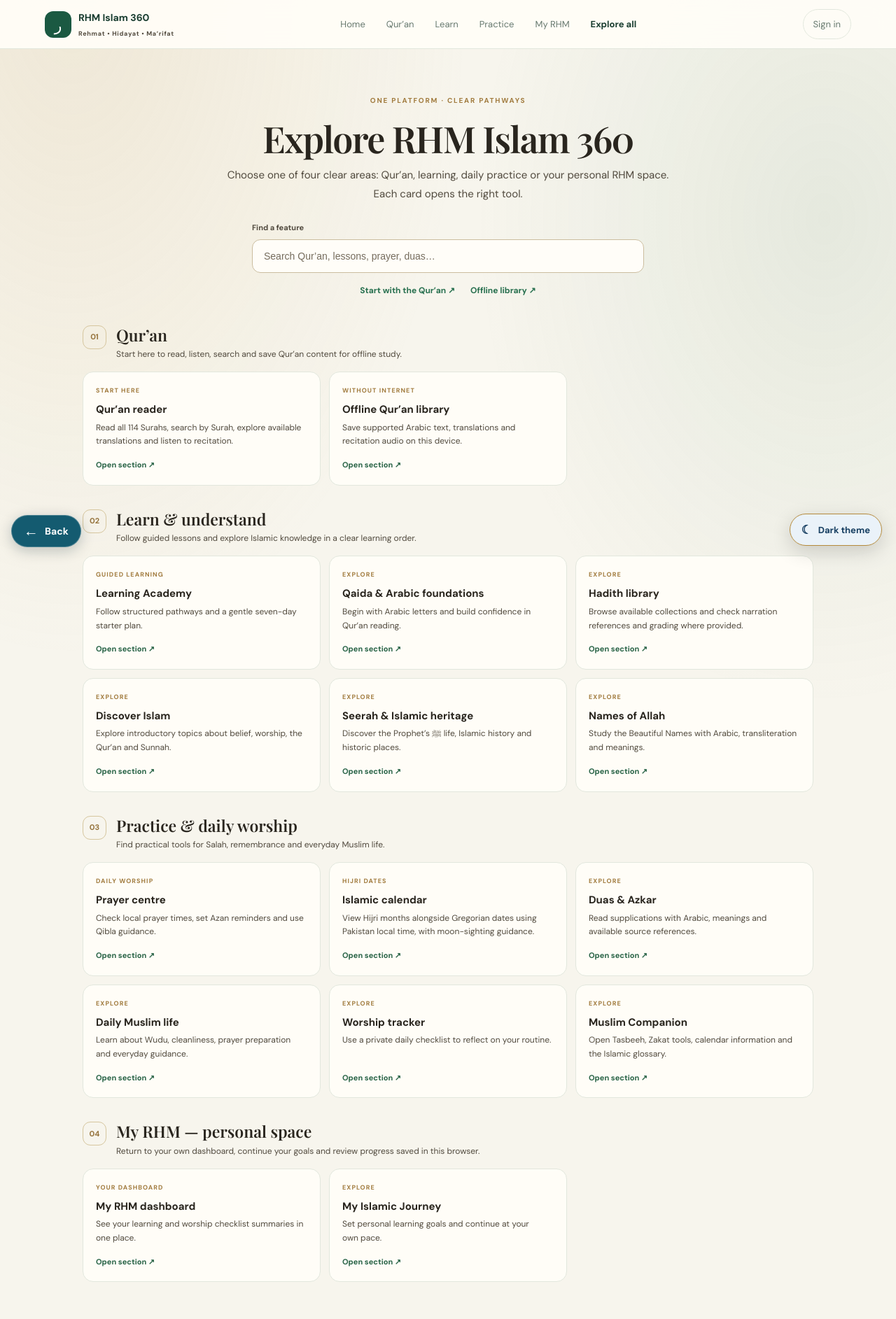
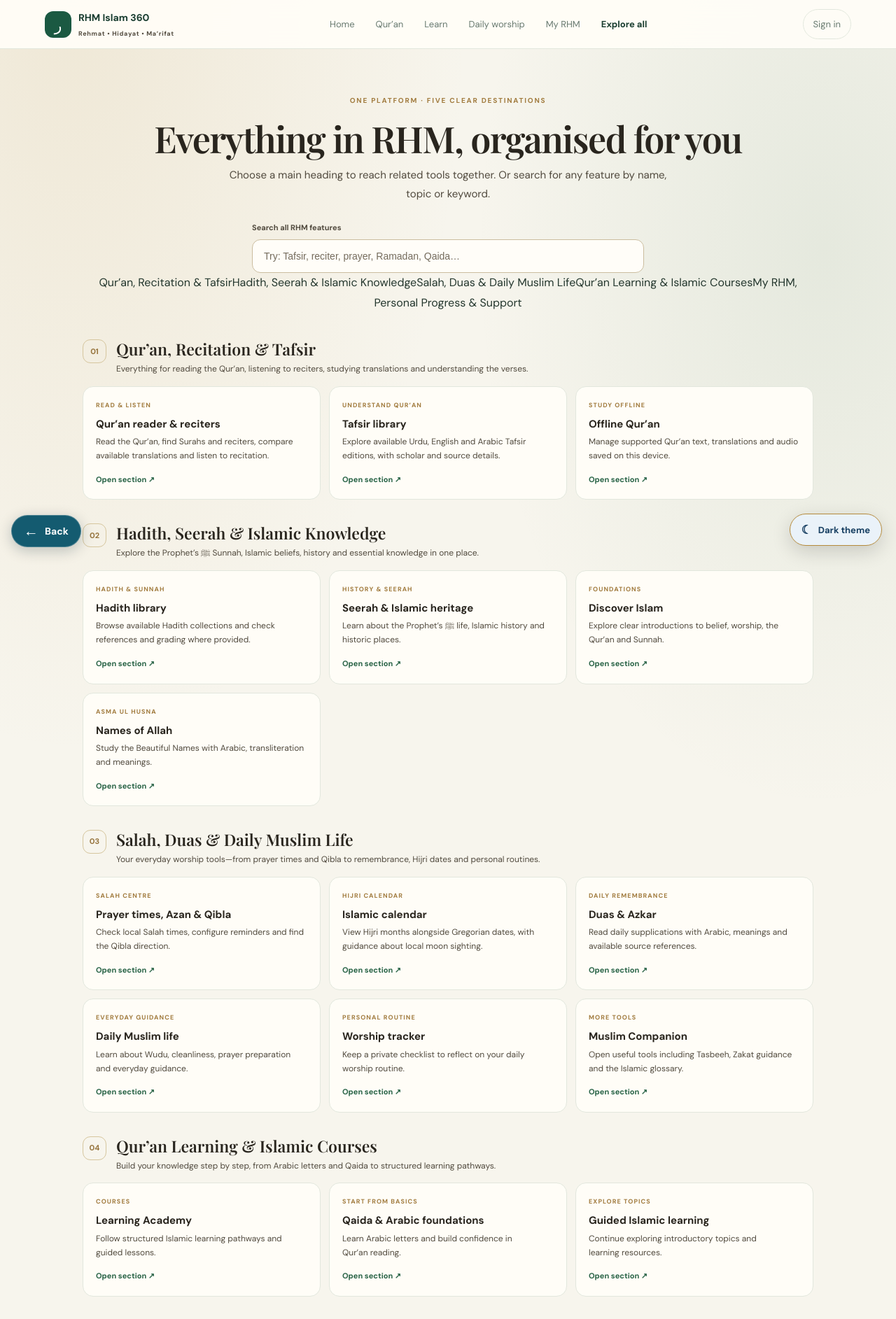
Before and after one commit to muhammadhadiurrehman7-max/rhm-islamic-circle, a Next.js app: page /explore in a window 1280 px wide. Shown: the top 1885 px of the page at 70% size. Built offline with nearby package versions, Linux system fonts and the light colour scheme; a web font is replaced by a local one.

Commit message:
Organise Explore into clear feature hubs

```diff
--- a/app/explore/page.tsx
+++ b/app/explore/page.tsx
@@ -3,56 +3,67 @@
 import { useMemo, useState } from "react";
 import styles from "./page.module.css";
 
-type Feature = { title: string; description: string; href: string; label?: string };
+type Feature = { title: string; description: string; href: string; label?: string; keywords?: string };
 type Group = { id: string; number: string; title: string; intro: string; features: Feature[] };
 
 const groups: Group[] = [
   {
     id: "quran",
     number: "01",
-    title: "Qur’an",
-    intro: "Start here to read, listen, search and save Qur’an content for offline study.",
+    title: "Qur’an, Recitation & Tafsir",
+    intro: "Everything for reading the Qur’an, listening to reciters, studying translations and understanding the verses.",
     features: [
-      { title: "Qur’an reader", description: "Read all 114 Surahs, search by Surah, explore available translations and listen to recitation.", href: "/quran", label: "Start here" },
-      { title: "Offline Qur’an library", description: "Save supported Arabic text, translations and recitation audio on this device.", href: "/quran/offline", label: "Without internet" },
+      { title: "Qur’an reader & reciters", description: "Read the Qur’an, find Surahs and reciters, compare available translations and listen to recitation.", href: "/quran", label: "Read & listen", keywords: "quran surah ayah audio reciter translation" },
+      { title: "Tafsir library", description: "Explore available Urdu, English and Arabic Tafsir editions, with scholar and source details.", href: "/tafsir", label: "Understand Qur’an", keywords: "tafsir tafseer scholars ibn kathir jalalayn bayan ul quran" },
+      { title: "Offline Qur’an", description: "Manage supported Qur’an text, translations and audio saved on this device.", href: "/offline", label: "Study offline", keywords: "download saved offline no internet" },
     ],
   },
   {
-    id: "learn",
+    id: "knowledge",
     number: "02",
-    title: "Learn & understand",
-    intro: "Follow guided lessons and explore Islamic knowledge in a clear learning order.",
+    title: "Hadith, Seerah & Islamic Knowledge",
+    intro: "Explore the Prophet’s ﷺ Sunnah, Islamic beliefs, history and essential knowledge in one place.",
     features: [
-      { title: "Learning Academy", description: "Follow structured pathways and a gentle seven-day starter plan.", href: "/academy", label: "Guided learning" },
-      { title: "Qaida & Arabic foundations", description: "Begin with Arabic letters and build confidence in Qur’an reading.", href: "/qaida" },
-      { title: "Hadith library", description: "Browse available collections and check narration references and grading where provided.", href: "/hadith" },
-      { title: "Discover Islam", description: "Explore introductory topics about belief, worship, the Qur’an and Sunnah.", href: "/learn" },
-      { title: "Seerah & Islamic heritage", description: "Discover the Prophet’s ﷺ life, Islamic history and historic places.", href: "/heritage" },
-      { title: "Names of Allah", description: "Study the Beautiful Names with Arabic, transliteration and meanings.", href: "/names-of-allah" },
+      { title: "Hadith library", description: "Browse available Hadith collections and check references and grading where provided.", href: "/hadith", label: "Hadith & Sunnah", keywords: "bukhari muslim hadith sunnah narration" },
+      { title: "Seerah & Islamic heritage", description: "Learn about the Prophet’s ﷺ life, Islamic history and historic places.", href: "/heritage", label: "History & Seerah", keywords: "seerah biography history heritage" },
+      { title: "Discover Islam", description: "Explore clear introductions to belief, worship, the Qur’an and Sunnah.", href: "/learn", label: "Foundations", keywords: "belief aqeedah islam basics" },
+      { title: "Names of Allah", description: "Study the Beautiful Names with Arabic, transliteration and meanings.", href: "/names-of-allah", label: "Asma ul Husna", keywords: "allah names attributes" },
     ],
   },
   {
     id: "practice",
     number: "03",
-    title: "Practice & daily worship",
-    intro: "Find practical tools for Salah, remembrance and everyday Muslim life.",
+    title: "Salah, Duas & Daily Muslim Life",
+    intro: "Your everyday worship tools—from prayer times and Qibla to remembrance, Hijri dates and personal routines.",
     features: [
-      { title: "Prayer centre", description: "Check local prayer times, set Azan reminders and use Qibla guidance.", href: "/prayer-times", label: "Daily worship" },
-      { title: "Islamic calendar", description: "View Hijri months alongside Gregorian dates using Pakistan local time, with moon-sighting guidance.", href: "/islamic-calendar", label: "Hijri dates" },
-      { title: "Duas & Azkar", description: "Read supplications with Arabic, meanings and available source references.", href: "/duas" },
-      { title: "Daily Muslim life", description: "Learn about Wudu, cleanliness, prayer preparation and everyday guidance.", href: "/daily-life" },
-      { title: "Worship tracker", description: "Use a private daily checklist to reflect on your routine.", href: "/worship-tracker" },
-      { title: "Muslim Companion", description: "Open Tasbeeh, Zakat tools, calendar information and the Islamic glossary.", href: "/companion" },
+      { title: "Prayer times, Azan & Qibla", description: "Check local Salah times, configure reminders and find the Qibla direction.", href: "/prayer-times", label: "Salah centre", keywords: "namaz salah prayer azan adhan qibla" },
+      { title: "Islamic calendar", description: "View Hijri months alongside Gregorian dates, with guidance about local moon sighting.", href: "/islamic-calendar", label: "Hijri calendar", keywords: "hijri ramadan eid islamic dates" },
+      { title: "Duas & Azkar", description: "Read daily supplications with Arabic, meanings and available source references.", href: "/duas", label: "Daily remembrance", keywords: "dua dhikr zikr morning evening" },
+      { title: "Daily Muslim life", description: "Learn about Wudu, cleanliness, prayer preparation and everyday guidance.", href: "/daily-life", label: "Everyday guidance", keywords: "wudu ablution taharah cleanliness" },
+      { title: "Worship tracker", description: "Keep a private checklist to reflect on your daily worship routine.", href: "/worship-tracker", label: "Personal routine", keywords: "habit salah fasting tracker" },
+      { title: "Muslim Companion", description: "Open useful tools including Tasbeeh, Zakat guidance and the Islamic glossary.", href: "/companion", label: "More tools", keywords: "tasbeeh zakat glossary" },
+    ],
+  },
+  {
+    id: "learning",
+    number: "04",
+    title: "Qur’an Learning & Islamic Courses",
+    intro: "Build your knowledge step by step, from Arabic letters and Qaida to structured learning pathways.",
+    features: [
+      { title: "Learning Academy", description: "Follow structured Islamic learning pathways and guided lessons.", href: "/academy", label: "Courses", keywords: "course lessons study academy" },
+      { title: "Qaida & Arabic foundations", description: "Learn Arabic letters and build confidence in Qur’an reading.", href: "/qaida", label: "Start from basics", keywords: "noorani qaida arabic letters makharij" },
+      { title: "Guided Islamic learning", description: "Continue exploring introductory topics and learning resources.", href: "/discover-islam", label: "Explore topics", keywords: "learn islam topics" },
     ],
   },
   {
     id: "personal",
-    number: "04",
-    title: "My RHM — personal space",
-    intro: "Return to your own dashboard, continue your goals and review progress saved in this browser.",
+    number: "05",
+    title: "My RHM, Personal Progress & Support",
+    intro: "Keep your learning journey organised, revisit your progress and support beneficial work.",
     features: [
-      { title: "My RHM dashboard", description: "See your learning and worship checklist summaries in one place.", href: "/my-rhm", label: "Your dashboard" },
-      { title: "My Islamic Journey", description: "Set personal learning goals and continue at your own pace.", href: "/journey" },
+      { title: "My RHM dashboard", description: "Review your learning and worship checklist summaries in one personal space.", href: "/my-rhm", label: "Your dashboard", keywords: "dashboard saved progress" },
+      { title: "My Islamic Journey", description: "Set personal learning goals and continue at your own pace.", href: "/journey", label: "Your goals", keywords: "goals journey progress" },
+      { title: "RHM support & donations", description: "Visit the support page and learn how to contribute to the project.", href: "/donate", label: "Support RHM", keywords: "donate donation support charity" },
     ],
   },
 ];
@@ -62,24 +73,32 @@ export default function ExplorePage() {
   const filtered = useMemo(() => {
     const term = query.trim().toLocaleLowerCase();
     if (!term) return groups;
-    return groups.map((group) => ({ ...group, features: group.features.filter((feature) => [feature.title, feature.description, group.title].some((value) => value.toLocaleLowerCase().includes(term))) })).filter((group) => group.features.length > 0);
+    return groups.map((group) => ({
+      ...group,
+      features: group.features.filter((feature) =>
+        [feature.title, feature.description, feature.label ?? "", feature.keywords ?? "", group.title, group.intro]
+          .some((value) => value.toLocaleLowerCase().includes(term)),
+      ),
+    })).filter((group) => group.features.length > 0);
   }, [query]);
 
   return (
     <main className={styles.page}>
       <header className={styles.header}>
         <a className={styles.brand} href="/" aria-label="RHM Islam 360 home"><span className={styles.mark}>ر</span><span><strong>RHM Islam 360</strong><small>Rehmat • Hidayat • Ma’rifat</small></span></a>
-        <nav aria-label="Main navigation"><a href="/">Home</a><a href="/quran">Qur’an</a><a href="/academy">Learn</a><a href="/explore#practice">Practice</a><a href="/my-rhm">My RHM</a><a className={styles.active} href="/explore">Explore all</a></nav>
+        <nav aria-label="Main navigation"><a href="/">Home</a><a href="/quran">Qur’an</a><a href="/academy">Learn</a><a href="/explore#practice">Daily worship</a><a href="/my-rhm">My RHM</a><a className={styles.active} href="/explore">Explore all</a></nav>
         <a className={styles.login} href="/login">Sign in</a>
       </header>
 
       <section className={styles.hero}>
-        <span className={styles.eyebrow}>One platform · Clear pathways</span>
-        <h1>Explore RHM Islam 360</h1>
-        <p>Choose one of four clear areas: Qur’an, learning, daily practice or your personal RHM space. Each card opens the right tool.</p>
-        <label className={styles.searchLabel} htmlFor="feature-search">Find a feature</label>
-        <input id="feature-search" className={styles.search} value={query} onChange={(event) => setQuery(event.target.value)} placeholder="Search Qur’an, lessons, prayer, duas…" />
-        <div className={styles.heroLinks}><a href="/quran">Start with the Qur’an ↗</a><a href="/quran/offline">Offline library ↗</a></div>
+        <span className={styles.eyebrow}>One platform · Five clear destinations</span>
+        <h1>Everything in RHM, organised for you</h1>
+        <p>Choose a main heading to reach related tools together. Or search for any feature by name, topic or keyword.</p>
+        <label className={styles.searchLabel} htmlFor="feature-search">Search all RHM features</label>
+        <input id="feature-search" className={styles.search} value={query} onChange={(event) => setQuery(event.target.value)} placeholder="Try: Tafsir, reciter, prayer, Ramadan, Qaida…" />
+        <nav className={styles.quickLinks} aria-label="Jump to a section">
+          {groups.map((group) => <a key={group.id} href={`#${group.id}`}>{group.title}</a>)}
+        </nav>
       </section>
 
       <div className={styles.groups}>
@@ -98,7 +117,7 @@ export default function ExplorePage() {
             </div>
           </section>
         ))}
-        {filtered.length === 0 && <p className={styles.empty}>No matching feature found. Try a different search.</p>}
+        {filtered.length === 0 && <p className={styles.empty}>No matching feature found. Try a different word or topic.</p>}
       </div>
 
       <footer className={styles.footer}><strong>RHM — Rehmat, Hidayat & Ma’rifat</strong><span>A calm space for beneficial knowledge.</span><a href="/">Return to homepage</a></footer>
```
